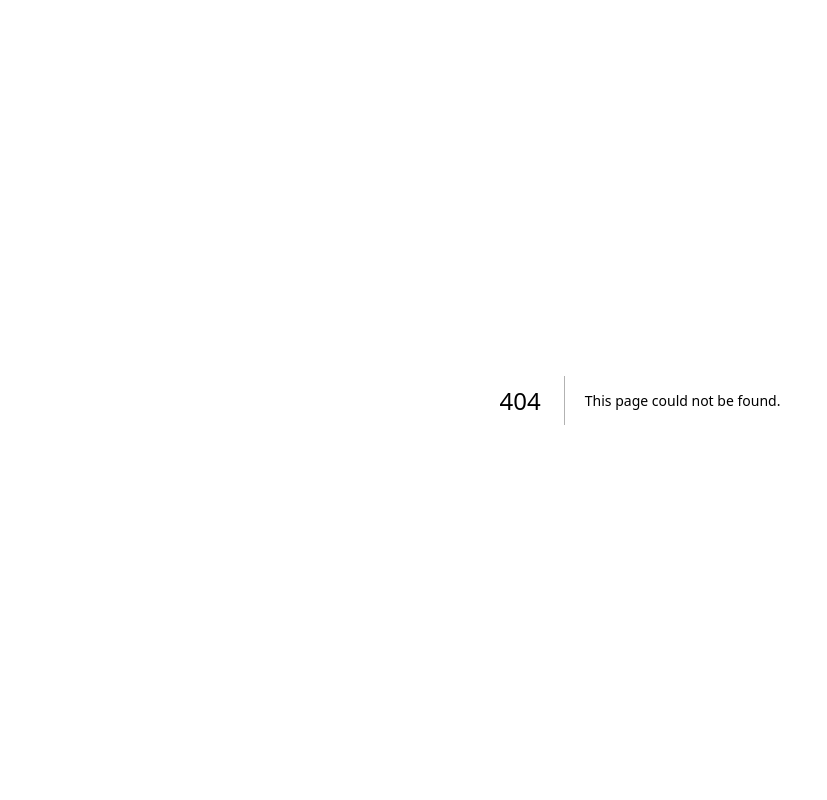
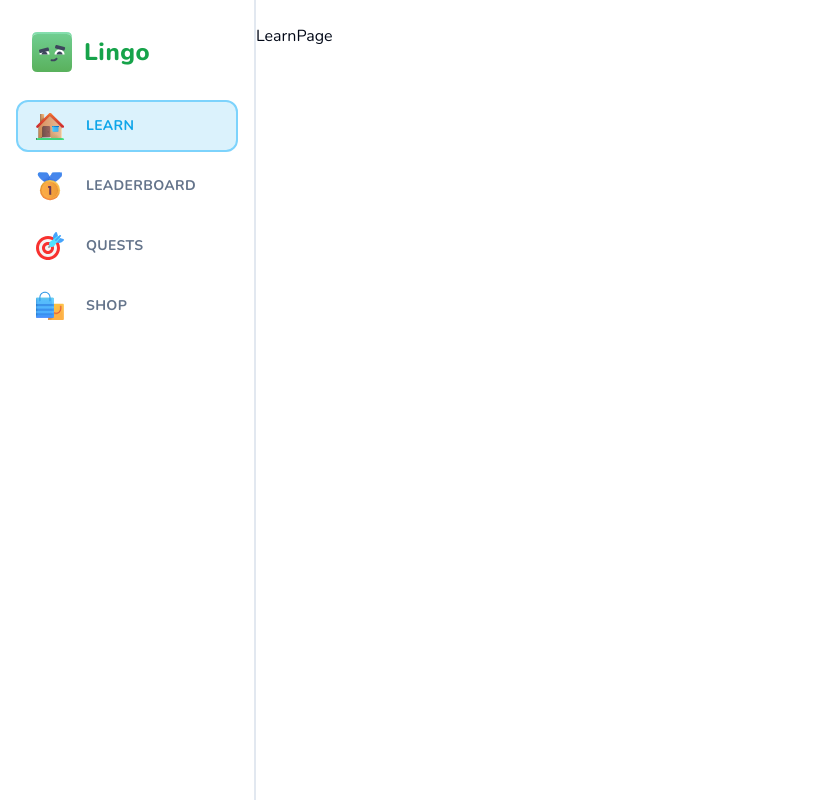
Before and after one commit to MrYogesh0709/dulingo, a Next.js app: page /learn in a window 1280 px wide. Before the commit this address had no page. Shown: the whole page, without its empty margins (0-827 px from the left). Built offline with nearby package versions, Linux system fonts and the light colour scheme.

Commit message:
siderbar added

```diff
--- /dev/null
+++ b/app/(main)/layout.tsx
@@ -0,0 +1,20 @@
+import { MobileHeader } from '@/components/MobileHeader';
+import { Sidebar } from '@/components/Sidebar';
+
+type Props = {
+  children: React.ReactNode;
+};
+
+const MainLayout = ({ children }: Props) => {
+  return (
+    <>
+      <MobileHeader />
+      <Sidebar className="hidden lg:flex" />
+      <main className="h-full pt-[50px] lg:pl-[256px] lg:pt-0">
+        <div className="mx-auto h-full max-w-[1056px] pt-6">{children}</div>
+      </main>
+    </>
+  );
+};
+
+export default MainLayout;
--- /dev/null
+++ b/app/(main)/learn/page.tsx
@@ -0,0 +1,7 @@
+import React from "react";
+
+const LearnPage = () => {
+  return <div>LearnPage</div>;
+};
+
+export default LearnPage;
--- a/app/globals.css
+++ b/app/globals.css
@@ -1,6 +1,12 @@
 @tailwind base;
 @tailwind components;
 @tailwind utilities;
+
+html,
+body,
+:root {
+  @apply h-full;
+}
 
 @layer base {
   :root {
--- /dev/null
+++ b/app/not-found.tsx
@@ -0,0 +1,32 @@
+import Link from "next/link";
+
+function NotFound() {
+  return (
+    <section
+      className="l-container min-h-screen flex flex-col justify-center items-center bg-inditext-indigo-100"
+      style={{
+        backgroundImage: `url('/images/view-notfound.jpg')`,
+        backgroundSize: "contain",
+      }}
+    >
+      <div className="relative z-10 text-indigo-100 p-2 text-center overflow-hidden">
+        <h1 className="text-[6rem] font-extrabold text-red-500 ">404</h1>
+        <h2 className="text-[3rem] font-semibold mt-2 text-green-400">
+          Congratulations!
+        </h2>
+        <p className="text-lg mt-4 font-bold text-slate-200  bg-green-500 p-2 rounded-md">
+          You&lsquo;ve climbed to the top of our site, enjoy the view, then
+          happily return back to our{" "}
+          <Link
+            href="/"
+            className="text-primary font-bold underline rounded p-1"
+          >
+            HomePage
+          </Link>
+        </p>
+      </div>
+    </section>
+  );
+}
+
+export default NotFound;
--- /dev/null
+++ b/components/MobileHeader.tsx
@@ -0,0 +1,9 @@
+import { MobileSidebar } from "./MobileSidebar";
+
+export const MobileHeader = () => {
+  return (
+    <nav className="lg:hidden px-6 h-[50px] flex items-center bg-green-500 border-b fixed top-0 w-full z-50">
+      <MobileSidebar />
+    </nav>
+  );
+};
--- /dev/null
+++ b/components/MobileSidebar.tsx
@@ -0,0 +1,17 @@
+import { Menu } from 'lucide-react';
+
+import { Sheet, SheetContent, SheetTrigger } from '@/components/ui/sheet';
+import { Sidebar } from './Sidebar';
+
+export const MobileSidebar = () => {
+  return (
+    <Sheet>
+      <SheetTrigger>
+        <Menu className="text-white" />
+      </SheetTrigger>
+      <SheetContent className="z-[100] p-0" side="left">
+        <Sidebar />
+      </SheetContent>
+    </Sheet>
+  );
+};
--- /dev/null
+++ b/components/Sidebar.tsx
@@ -0,0 +1,49 @@
+import Link from "next/link";
+import Image from "next/image";
+import { ClerkLoading, ClerkLoaded, UserButton } from "@clerk/nextjs";
+import { Loader } from "lucide-react";
+
+import { cn } from "@/lib/utils";
+import { SidebarItem } from "./SidebarItem";
+
+type Props = {
+  className?: string;
+};
+
+export const Sidebar = ({ className }: Props) => {
+  return (
+    <div
+      className={cn(
+        "flex h-full lg:w-[256px] lg:fixed left-0 top-0 px-4 border-r-2 flex-col",
+        className,
+      )}
+    >
+      <Link href="/learn">
+        <div className="pt-8 pl-4 pb-7 flex items-center gap-x-3">
+          <Image src="/mascot.svg" height={40} width={40} alt="Mascot" />
+          <h1 className="text-2xl font-extrabold text-green-600 tracking-wide">
+            Lingo
+          </h1>
+        </div>
+      </Link>
+      <div className="flex flex-col gap-y-2 flex-1">
+        <SidebarItem label="Learn" href="/learn" iconSrc="/learn.svg" />
+        <SidebarItem
+          label="Leaderboard"
+          href="/leaderboard"
+          iconSrc="/leaderboard.svg"
+        />
+        <SidebarItem label="quests" href="/quests" iconSrc="/quests.svg" />
+        <SidebarItem label="shop" href="/shop" iconSrc="/shop.svg" />
+      </div>
+      <div className="p-4">
+        <ClerkLoading>
+          <Loader className="h-5 w-5 text-muted-foreground animate-spin" />
+        </ClerkLoading>
+        <ClerkLoaded>
+          <UserButton afterSignOutUrl="/" />
+        </ClerkLoaded>
+      </div>
+    </div>
+  );
+};
--- /dev/null
+++ b/components/SidebarItem.tsx
@@ -0,0 +1,37 @@
+"use client";
+
+import Link from "next/link";
+import Image from "next/image";
+import { usePathname } from "next/navigation";
+
+import { Button } from "@/components/ui/button";
+
+type Props = {
+  label: string;
+  iconSrc: string;
+  href: string;
+};
+
+export const SidebarItem = ({ label, iconSrc, href }: Props) => {
+  const pathname = usePathname();
+  const active = pathname === href;
+
+  return (
+    <Button
+      variant={active ? "sidebarOutline" : "sidebar"}
+      className="justify-start h-[52px]"
+      asChild
+    >
+      <Link href={href}>
+        <Image
+          src={iconSrc}
+          alt={label}
+          className="mr-5"
+          height={32}
+          width={32}
+        />
+        {label}
+      </Link>
+    </Button>
+  );
+};
--- /dev/null
+++ b/components/ui/sheet.tsx
@@ -0,0 +1,140 @@
+"use client"
+
+import * as React from "react"
+import * as SheetPrimitive from "@radix-ui/react-dialog"
+import { cva, type VariantProps } from "class-variance-authority"
+import { X } from "lucide-react"
+
+import { cn } from "@/lib/utils"
+
+const Sheet = SheetPrimitive.Root
+
+const SheetTrigger = SheetPrimitive.Trigger
+
+const SheetClose = SheetPrimitive.Close
+
+const SheetPortal = SheetPrimitive.Portal
+
+const SheetOverlay = React.forwardRef<
+  React.ElementRef<typeof SheetPrimitive.Overlay>,
+  React.ComponentPropsWithoutRef<typeof SheetPrimitive.Overlay>
+>(({ className, ...props }, ref) => (
+  <SheetPrimitive.Overlay
+    className={cn(
+      "fixed inset-0 z-50 bg-black/80  data-[state=open]:animate-in data-[state=closed]:animate-out data-[state=closed]:fade-out-0 data-[state=open]:fade-in-0",
+      className
+    )}
+    {...props}
+    ref={ref}
+  />
+))
+SheetOverlay.displayName = SheetPrimitive.Overlay.displayName
+
+const sheetVariants = cva(
+  "fixed z-50 gap-4 bg-background p-6 shadow-lg transition ease-in-out data-[state=open]:animate-in data-[state=closed]:animate-out data-[state=closed]:duration-300 data-[state=open]:duration-500",
+  {
+    variants: {
+      side: {
+        top: "inset-x-0 top-0 border-b data-[state=closed]:slide-out-to-top data-[state=open]:slide-in-from-top",
+        bottom:
+          "inset-x-0 bottom-0 border-t data-[state=closed]:slide-out-to-bottom data-[state=open]:slide-in-from-bottom",
+        left: "inset-y-0 left-0 h-full w-3/4 border-r data-[state=closed]:slide-out-to-left data-[state=open]:slide-in-from-left sm:max-w-sm",
+        right:
+          "inset-y-0 right-0 h-full w-3/4  border-l data-[state=closed]:slide-out-to-right data-[state=open]:slide-in-from-right sm:max-w-sm",
+      },
+    },
+    defaultVariants: {
+      side: "right",
+    },
+  }
+)
+
+interface SheetContentProps
+  extends React.ComponentPropsWithoutRef<typeof SheetPrimitive.Content>,
+    VariantProps<typeof sheetVariants> {}
+
+const SheetContent = React.forwardRef<
+  React.ElementRef<typeof SheetPrimitive.Content>,
+  SheetContentProps
+>(({ side = "right", className, children, ...props }, ref) => (
+  <SheetPortal>
+    <SheetOverlay />
+    <SheetPrimitive.Content
+      ref={ref}
+      className={cn(sheetVariants({ side }), className)}
+      {...props}
+    >
+      {children}
+      <SheetPrimitive.Close className="absolute right-4 top-4 rounded-sm opacity-70 ring-offset-background transition-opacity hover:opacity-100 focus:outline-none focus:ring-2 focus:ring-ring focus:ring-offset-2 disabled:pointer-events-none data-[state=open]:bg-secondary">
+        <X className="h-4 w-4" />
+        <span className="sr-only">Close</span>
+      </SheetPrimitive.Close>
+    </SheetPrimitive.Content>
+  </SheetPortal>
+))
+SheetContent.displayName = SheetPrimitive.Content.displayName
+
+const SheetHeader = ({
+  className,
+  ...props
+}: React.HTMLAttributes<HTMLDivElement>) => (
+  <div
+    className={cn(
+      "flex flex-col space-y-2 text-center sm:text-left",
+      className
+    )}
+    {...props}
+  />
+)
+SheetHeader.displayName = "SheetHeader"
+
+const SheetFooter = ({
+  className,
+  ...props
+}: React.HTMLAttributes<HTMLDivElement>) => (
+  <div
+    className={cn(
+      "flex flex-col-reverse sm:flex-row sm:justify-end sm:space-x-2",
+      className
+    )}
+    {...props}
+  />
+)
+SheetFooter.displayName = "SheetFooter"
+
+const SheetTitle = React.forwardRef<
+  React.ElementRef<typeof SheetPrimitive.Title>,
+  React.ComponentPropsWithoutRef<typeof SheetPrimitive.Title>
+>(({ className, ...props }, ref) => (
+  <SheetPrimitive.Title
+    ref={ref}
+    className={cn("text-lg font-semibold text-foreground", className)}
+    {...props}
+  />
+))
+SheetTitle.displayName = SheetPrimitive.Title.displayName
+
+const SheetDescription = React.forwardRef<
+  React.ElementRef<typeof SheetPrimitive.Description>,
+  React.ComponentPropsWithoutRef<typeof SheetPrimitive.Description>
+>(({ className, ...props }, ref) => (
+  <SheetPrimitive.Description
+    ref={ref}
+    className={cn("text-sm text-muted-foreground", className)}
+    {...props}
+  />
+))
+SheetDescription.displayName = SheetPrimitive.Description.displayName
+
+export {
+  Sheet,
+  SheetPortal,
+  SheetOverlay,
+  SheetTrigger,
+  SheetClose,
+  SheetContent,
+  SheetHeader,
+  SheetFooter,
+  SheetTitle,
+  SheetDescription,
+}
--- a/package.json
+++ b/package.json
@@ -10,6 +10,7 @@
   },
   "dependencies": {
     "@clerk/nextjs": "^4.29.9",
+    "@radix-ui/react-dialog": "^1.0.5",
     "@radix-ui/react-slot": "^1.0.2",
     "class-variance-authority": "^0.7.0",
     "clsx": "^2.1.0",
```
Also changed, not shown: 1 other file (tests, documents, lock files or other folders).
